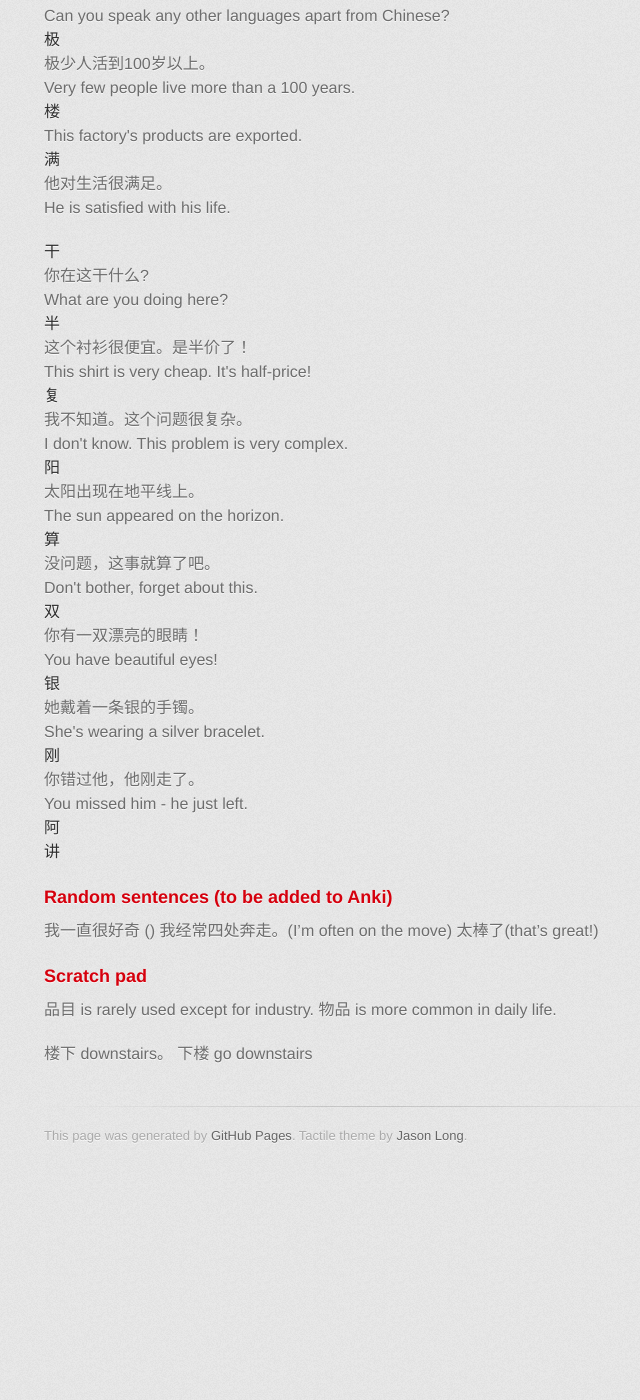
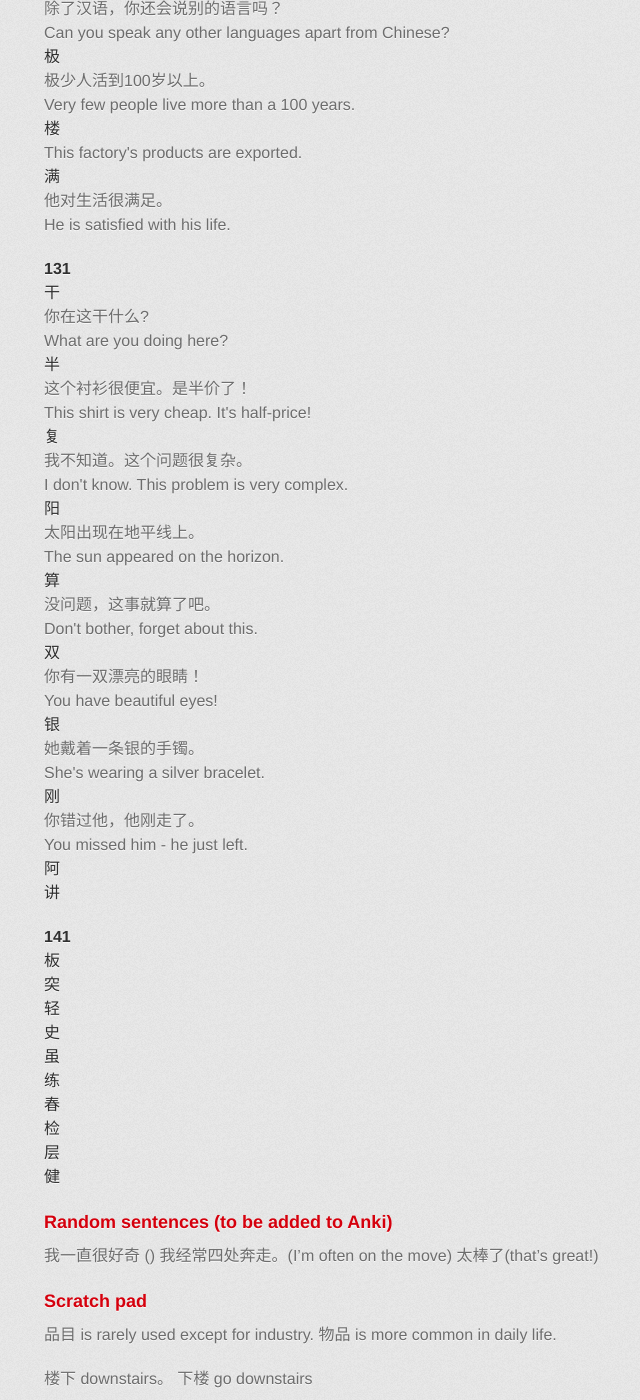
Before and after one commit to axiomiety/axiomiety.github.io, a Jekyll site: the page built from llog/mandarin.markdown, in a window 1280 px wide and 1400 px high, scrolled down 9030 px. Shown: the whole window, without its empty margins (286-926 px from the left). Built offline with Jekyll 4.4.1, drawn with Linux system fonts in a browser that asks for light colours; nearby versions of some CDN libraries; some web fonts are replaced; before the commit the page ends 10205 px from its top, so only the background shows below that.

Commit message:
mandarin

```diff
--- a/llog/mandarin.markdown
+++ b/llog/mandarin.markdown
@@ -21,11 +21,11 @@
 半平|half vs flat
 跟银|with vs silver
 
-### HSK 3
+## HSK 3
 
 <!--list wasn't 0-indexed. need to fill in the gaps >_< -->
 
-#### 1
+### 1
 
 <dl>
   <dt>市</dt>
@@ -455,6 +455,8 @@
   <dd>He is satisfied with his life.</dd>
 </dl>
 
+#### 131
+
 <dl>
   <dt>干</dt>
   <dd>你在这干什么?</dd>
@@ -487,6 +489,41 @@
   <dd></dd>
   <dd></dd>
 </dl>
+
+#### 141
+
+<dl>
+  <dt>板</dt>
+  <dd></dd>
+  <dd></dd>
+  <dt>突</dt>
+  <dd></dd>
+  <dd></dd>
+  <dt>轻</dt>
+  <dd></dd>
+  <dd></dd>
+  <dt>史</dt>
+  <dd></dd>
+  <dd></dd>
+  <dt>虽</dt>
+  <dd></dd>
+  <dd></dd>
+  <dt>练</dt>
+  <dd></dd>
+  <dd></dd>
+  <dt>春</dt>
+  <dd></dd>
+  <dd></dd>
+  <dt>检</dt>
+  <dd></dd>
+  <dd></dd>
+  <dt>层</dt>
+  <dd></dd>
+  <dd></dd>
+  <dt>健</dt>
+  <dd></dd>
+  <dd></dd>
+</dl>
 <!--
 <dl>
   <dt></dt>
```
